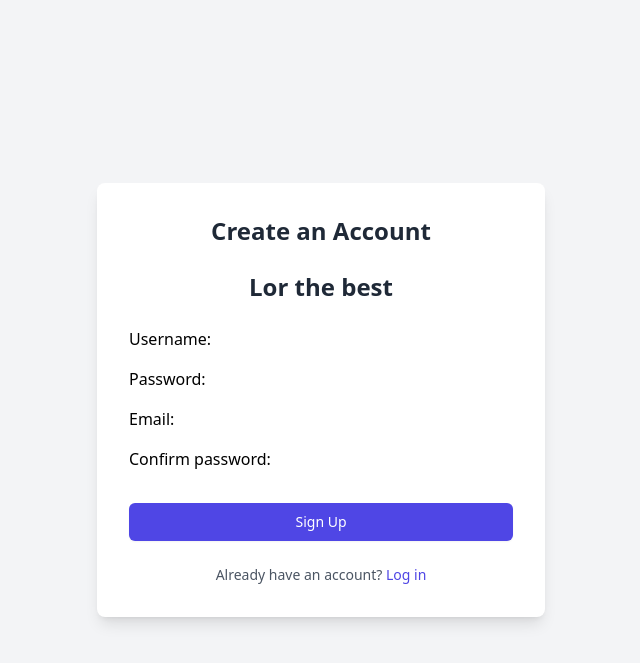
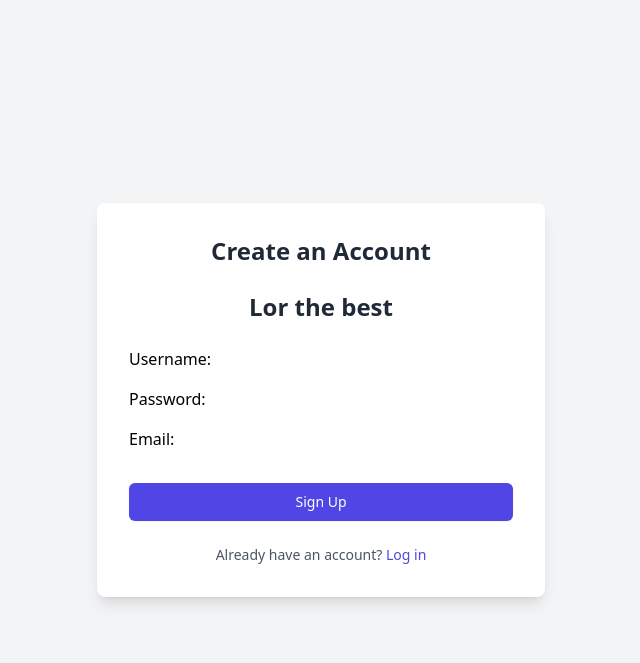
Before and after one commit to Artifice-219/Scribbles_2, a Django app: page /signup.html in a window 1280 px wide. Shown: the top 663 px of the page, without its empty margins (319-959 px from the left). Run offline with Django 5.2, Linux system fonts and the light colour scheme; some libraries are stand-ins or nearby versions.

Commit message:
redo everything all over again

```diff
--- a/scribbles_project/main/forms.py
+++ b/scribbles_project/main/forms.py
@@ -1,26 +1,28 @@
 from django import forms
-from .models import User
+from .models import User, Letter
+
 
 class UserForm(forms.ModelForm):
-    confirm_password = forms.CharField(widget=forms.PasswordInput)
-
     class Meta:
         model = User
         fields = ['username', 'password', 'email']
+        widgets = {
+            'password': forms.PasswordInput(),
+        }
 
-    def clean(self):
-        cleaned_data = super().clean()
-        password = cleaned_data.get('password')
-        confirm_password = cleaned_data.get('confirm_password')
+    def save(self, commit=True):
+        user = super().save(commit=False)
+        # Hash the password using the set_password method
+        user.set_password(self.cleaned_data['password'])
+        if commit:
+            user.save()
+        return user
 
-        if password and confirm_password:
-            if password != confirm_password:
-                raise forms.ValidationError("Password and Confirm Password do not match")
-        return cleaned_data
+
 
 # JESS STRUCTURE.
 # from django import forms
-from .models import Letter
+
 
 class LetterForm(forms.ModelForm):
     class Meta:
--- a/scribbles_project/main/models.py
+++ b/scribbles_project/main/models.py
@@ -2,7 +2,8 @@
 from django.utils import timezone
 
 # Create your models here.
-from django.db import models
+
+from django.contrib.auth.hashers import make_password
 
 class User(models.Model):
     username = models.CharField(max_length=100)
@@ -12,6 +13,13 @@
 
     def __str__(self):
         return self.username
+
+    def set_password(self, raw_password):
+        """
+        Hashes the raw password and stores it in the password field.
+        """
+        self.password = make_password(raw_password)
+
 
 
 # JESS STRUCTURE.
--- a/scribbles_project/main/urls.py
+++ b/scribbles_project/main/urls.py
@@ -3,12 +3,13 @@
 
 urlpatterns = [
 
+    path('', views.index, name = 'index'),
     path('loginpage.html', views.loginpage),
     path('signup.html', views.signup, name = 'signup'),
     path('user-dashboard.html', views.user_dashboard),
     path('index.html', views.index),
     path('success/', views.success, name = 'success'),
-    path('', views.letter_list, name='letter_list'),
+    # path('', views.letter_list, name='letter_list'),
     path('create/', views.letter_create, name='letter_create'),
     path('update/<int:pk>/', views.letter_update, name='letter_update'),
     path('delete/<int:pk>/', views.letter_delete, name='letter_delete'),
--- a/scribbles_project/main/views.py
+++ b/scribbles_project/main/views.py
@@ -17,17 +17,18 @@
 def loginpage(request):
     return render(request,'loginpage.html')
 
-# for the signup page
+
 def signup(request):
     if request.method == 'POST':
         form = UserForm(request.POST)
         if form.is_valid():
-            form.save()
-            return redirect('success')
+            form.save()  # Saves the user with the hashed password
+            return redirect('success')  # Redirect to a success page
     else:
         form = UserForm()
 
-    return render(request,'signup.html', {'form' : form} )
+    return render(request, 'signup.html', {'form': form})
+
 
 # for the dashboard
 def user_dashboard(request):
--- a/scribbles_project/scribbles_project/settings.py
+++ b/scribbles_project/scribbles_project/settings.py
@@ -127,7 +127,8 @@
 # Static files (CSS, JavaScript, Images)
 # https://docs.djangoproject.com/en/5.1/howto/static-files/
 
-STATIC_URL = 'static/'
+STATIC_URL = '/static/'
+STATICFILES_DIR = [BASE_DIR / 'static']
 
 # Default primary key field type
 # https://docs.djangoproject.com/en/5.1/ref/settings/#default-auto-field
--- a/scribbles_project/template/login.html
+++ b/scribbles_project/template/loginpage.html
@@ -13,7 +13,8 @@
   <main class="transition-all flex justify-center items-center flex-grow h-screen bg-cover bg-center" style="background-image: url('/scribbles/src/images/SS_large_light.png'); font-family: Poppins;">
     <div class="mr-5 mb-16 bg-black bg-opacity-75 text-white p-12 rounded-br-3xl rounded-tl-3xl shadow-lg w-full max-w-xl">
       <h2 class="text-3xl font-bold mb-8 text-center text-gray-100">Log In</h2>
-      <form action="userDashboard.html" method="POST" class="space-y-6">
+      <form action="user-dashboard.html" method="POST" class="space-y-6">
+        {% csrf_token %}
         <div>
           <label for="email" class="block text-base font-medium text-white">Username</label>
           <input
```
Also changed, not shown: scribbles_project/template/index.html (+8 -5 lines), scribbles_project/static/src/images/SS.png (added), scribbles_project/static/src/images/SS_dark.png (added), scribbles_project/static/src/images/SS_large_dark.png (added), scribbles_project/static/src/images/SS_large_light.png (added), scribbles_project/static/src/images/speechbubble-dark-mode.png (added), scribbles_project/static/src/images/speechbubble-light-mode.png (added), scribbles_project/template/user-dashboard.html (renamed from scribbles_project/template/userDashboard.html).
